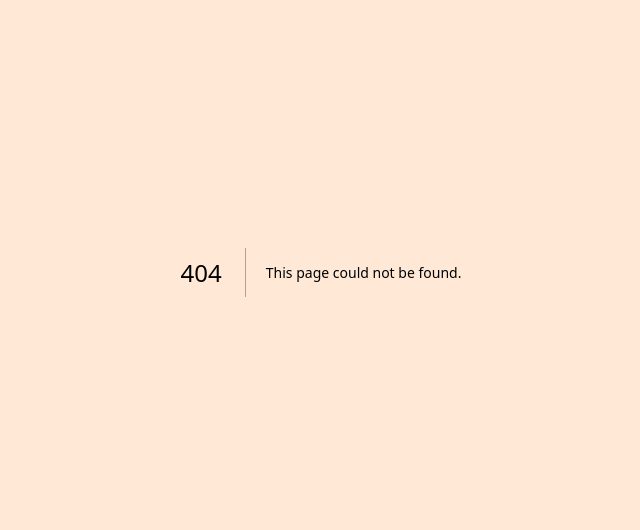
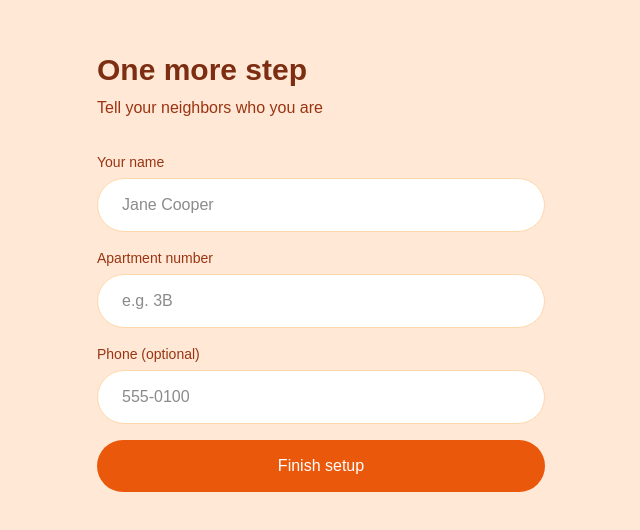
Before and after one commit to mrbeetrootemezthe23rdceo/neighborhoodapp, a Next.js app: page /complete-profile in a window 1280 px wide. Before the commit this address had no page. Shown: the part 128-658 px from the top of the page, without its empty margins (319-959 px from the left). Built offline with nearby package versions, Linux system fonts and the light colour scheme; no server answers.

Commit message:
Convert internal navigation to Next.js Link components

```diff
--- /dev/null
+++ b/src/app/complete-profile/page.tsx
@@ -0,0 +1,105 @@
+'use client'
+
+import { useState } from 'react'
+import { useRouter } from 'next/navigation'
+import { supabase } from '@/lib/supabaseClient'
+
+export default function CompleteProfilePage() {
+  const [name, setName] = useState('')
+  const [apartmentNo, setApartmentNo] = useState('')
+  const [phone, setPhone] = useState('')
+  const [error, setError] = useState<string | null>(null)
+  const [loading, setLoading] = useState(false)
+  const router = useRouter()
+
+  async function handleSubmit(e: React.FormEvent) {
+    e.preventDefault()
+    setError(null)
+    setLoading(true)
+
+    const { data: userData, error: userError } = await supabase.auth.getUser()
+
+    if (userError || !userData.user) {
+      setLoading(false)
+      setError('You need to be logged in to do this.')
+      return
+    }
+
+    const { error } = await supabase
+      .from('residents')
+      .update({ name, apartment_no: apartmentNo, phone })
+      .eq('id', userData.user.id)
+
+    setLoading(false)
+
+    if (error) {
+      setError(error.message)
+      return
+    }
+
+    router.push('/')
+  }
+
+  return (
+    <div className="min-h-screen flex items-center justify-center px-4" style={{ background: '#FFE9D6' }}>
+      <div className="w-full max-w-md">
+        <h1 className="text-3xl font-bold mb-2" style={{ color: '#7C2D12' }}>One more step</h1>
+        <p className="mb-8 text-base" style={{ color: '#9A3412' }}>Tell your neighbors who you are</p>
+
+        <form onSubmit={handleSubmit} className="space-y-4">
+          <div>
+            <label htmlFor="name" className="block text-sm font-medium mb-1.5" style={{ color: '#9A3412' }}>Your name</label>
+            <input
+              id="name"
+              type="text"
+              placeholder="Jane Cooper"
+              value={name}
+              onChange={(e) => setName(e.target.value)}
+              required
+              className="w-full rounded-full bg-white px-6 py-3.5 text-base focus:outline-none focus:ring-2"
+              style={{ border: '1px solid #FED7AA' }}
+            />
+          </div>
+
+          <div>
+            <label htmlFor="apartmentNo" className="block text-sm font-medium mb-1.5" style={{ color: '#9A3412' }}>Apartment number</label>
+            <input
+              id="apartmentNo"
+              type="text"
+              placeholder="e.g. 3B"
+              value={apartmentNo}
+              onChange={(e) => setApartmentNo(e.target.value)}
+              required
+              className="w-full rounded-full bg-white px-6 py-3.5 text-base focus:outline-none focus:ring-2"
+              style={{ border: '1px solid #FED7AA' }}
+            />
+          </div>
+
+          <div>
+            <label htmlFor="phone" className="block text-sm font-medium mb-1.5" style={{ color: '#9A3412' }}>Phone (optional)</label>
+            <input
+              id="phone"
+              type="tel"
+              placeholder="555-0100"
+              value={phone}
+              onChange={(e) => setPhone(e.target.value)}
+              className="w-full rounded-full bg-white px-6 py-3.5 text-base focus:outline-none focus:ring-2"
+              style={{ border: '1px solid #FED7AA' }}
+            />
+          </div>
+
+          {error && <p className="text-red-600 text-sm">{error}</p>}
+
+          <button
+            type="submit"
+            disabled={loading}
+            className="w-full rounded-full text-white py-3.5 text-base font-medium disabled:opacity-50 disabled:cursor-not-allowed cursor-pointer"
+            style={{ backgroundColor: '#EA580C' }}
+          >
+            {loading ? 'Saving...' : 'Finish setup'}
+          </button>
+        </form>
+      </div>
+    </div>
+  )
+}
--- a/src/app/item/[id]/page.tsx
+++ b/src/app/item/[id]/page.tsx
@@ -3,6 +3,7 @@
 import { useEffect, useState } from 'react'
 import { useParams, useRouter } from 'next/navigation'
 import { supabase } from '@/lib/supabaseClient'
+import Link from 'next/link'
 
 type Item = {
   id: string
@@ -158,13 +159,13 @@ export default function ItemDetailPage() {
 
       {isOwnItem ? (
         <div className="mt-7 flex gap-3">
-          <a
+          <Link
             href={`/item/${item.id}/edit`}
             className="flex-1 rounded-full py-3.5 text-base font-medium text-center cursor-pointer"
             style={{ backgroundColor: 'white', color: '#9A3412', border: '1px solid #FED7AA' }}
           >
             Edit
-          </a>
+          </Link>
           <button
             onClick={handleDelete}
             disabled={deleting}
--- a/src/app/messages/page.tsx
+++ b/src/app/messages/page.tsx
@@ -3,6 +3,7 @@
 import { useEffect, useState } from 'react'
 import { useRouter } from 'next/navigation'
 import { supabase } from '@/lib/supabaseClient'
+import Link from 'next/link'
 
 type Conversation = {
   id: string
@@ -63,7 +64,7 @@ export default function MessagesListPage() {
           {conversations.map((c) => {
             const otherPerson = c.requester_id === currentUserId ? c.owner : c.requester
             return (
-              <a
+              <Link
                 key={c.id}
                 href={`/messages/${c.id}`}
                 className="block rounded-xl bg-white px-5 py-4 cursor-pointer"
@@ -73,7 +74,7 @@ export default function MessagesListPage() {
                 <p className="text-sm mt-1" style={{ color: '#9A3412' }}>
                   with {otherPerson?.name ?? 'Neighbor'}
                 </p>
-              </a>
+              </Link>
             )
           })}
         </div>
--- a/src/app/my-listings/page.tsx
+++ b/src/app/my-listings/page.tsx
@@ -5,6 +5,7 @@ import { useRouter } from 'next/navigation'
 import { supabase } from '@/lib/supabaseClient'
 import AppHeader from '@/components/AppHeader'
 import ItemCard, { Item } from '@/components/ItemCard'
+import Link from 'next/link'
 
 export default function MyListingsPage() {
   const [checkingAuth, setCheckingAuth] = useState(true)
@@ -52,7 +53,7 @@ export default function MyListingsPage() {
       ) : items.length === 0 ? (
         <p className="text-base" style={{ color: '#B45309' }}>
           You haven&apos;t posted anything yet.{' '}
-          <a href="/list-item" className="font-medium cursor-pointer" style={{ color: '#C2410C' }}>List an item</a>
+          <Link href="/list-item" className="font-medium cursor-pointer" style={{ color: '#C2410C' }}>List an item</Link>
         </p>
       ) : (
         <div className="grid grid-cols-2 sm:grid-cols-3 md:grid-cols-4 gap-5">
--- /dev/null
+++ b/src/app/signup/page.tsx
@@ -0,0 +1,87 @@
+'use client'
+
+import { useState } from 'react'
+import { useRouter } from 'next/navigation'
+import { supabase } from '@/lib/supabaseClient'
+import Link from 'next/link'
+
+export default function SignupPage() {
+  const [email, setEmail] = useState('')
+  const [password, setPassword] = useState('')
+  const [error, setError] = useState<string | null>(null)
+  const [loading, setLoading] = useState(false)
+  const router = useRouter()
+
+  async function handleSubmit(e: React.FormEvent) {
+    e.preventDefault()
+    setError(null)
+    setLoading(true)
+
+    const { error } = await supabase.auth.signUp({ email, password })
+
+    setLoading(false)
+
+    if (error) {
+      setError(error.message)
+      return
+    }
+
+    router.push('/complete-profile')
+  }
+
+  return (
+    <div className="min-h-screen flex items-center justify-center px-4" style={{ background: '#FFE9D6' }}>
+      <div className="w-full max-w-md">
+        <h1 className="text-3xl font-bold mb-2" style={{ color: '#7C2D12' }}>Create your account</h1>
+        <p className="mb-8 text-base" style={{ color: '#9A3412' }}>Join your building&apos;s tool-sharing group</p>
+
+        <form onSubmit={handleSubmit} className="space-y-4">
+          <div>
+            <label htmlFor="email" className="block text-sm font-medium mb-1.5" style={{ color: '#9A3412' }}>Email</label>
+            <input
+              id="email"
+              type="email"
+              placeholder="you@example.com"
+              value={email}
+              onChange={(e) => setEmail(e.target.value)}
+              required
+              className="w-full rounded-full bg-white px-6 py-3.5 text-base focus:outline-none focus:ring-2"
+              style={{ border: '1px solid #FED7AA' }}
+            />
+          </div>
+
+          <div>
+            <label htmlFor="password" className="block text-sm font-medium mb-1.5" style={{ color: '#9A3412' }}>Password</label>
+            <input
+              id="password"
+              type="password"
+              placeholder="At least 6 characters"
+              value={password}
+              onChange={(e) => setPassword(e.target.value)}
+              required
+              minLength={6}
+              className="w-full rounded-full bg-white px-6 py-3.5 text-base focus:outline-none focus:ring-2"
+              style={{ border: '1px solid #FED7AA' }}
+            />
+          </div>
+
+          {error && <p className="text-red-600 text-sm">{error}</p>}
+
+          <button
+            type="submit"
+            disabled={loading}
+            className="w-full rounded-full text-white py-3.5 text-base font-medium disabled:opacity-50 disabled:cursor-not-allowed cursor-pointer"
+            style={{ backgroundColor: '#EA580C' }}
+          >
+            {loading ? 'Creating account...' : 'Sign up'}
+          </button>
+        </form>
+
+        <p className="text-base mt-6" style={{ color: '#9A3412' }}>
+          Already have an account?{' '}
+          <Link href="/login" className="font-medium cursor-pointer" style={{ color: '#C2410C' }}>Log in</Link>
+        </p>
+      </div>
+    </div>
+  )
+}
--- a/src/components/AppHeader.tsx
+++ b/src/components/AppHeader.tsx
@@ -1,6 +1,7 @@
 'use client'
 
 import { useRouter } from 'next/navigation'
+import Link from 'next/link'
 import { supabase } from '@/lib/supabaseClient'
 
 export default function AppHeader({
@@ -19,7 +20,7 @@ export default function AppHeader({
 
   return (
     <div className="flex items-center gap-4 mb-10 pb-5" style={{ borderBottom: '1px solid #FDBA74' }}>
-      <a href="/" className="text-2xl font-bold whitespace-nowrap" style={{ color: '#7C2D12' }}>ToolShare</a>
+      <Link href="/" className="text-2xl font-bold whitespace-nowrap" style={{ color: '#7C2D12' }}>ToolShare</Link>
 
       {onSearchChange !== undefined && (
         <input
@@ -33,19 +34,19 @@ export default function AppHeader({
         />
       )}
 
-      <a
+      <Link
         href="/list-item"
         className="text-base text-white rounded-full px-6 py-3.5 whitespace-nowrap cursor-pointer"
         style={{ backgroundColor: '#EA580C' }}
       >
         + List item
-      </a>
-      <a href="/my-listings" className="text-base whitespace-nowrap cursor-pointer nav-link" style={{ color: '#9A3412' }}>
+      </Link>
+      <Link href="/my-listings" className="text-base whitespace-nowrap cursor-pointer nav-link" style={{ color: '#9A3412' }}>
         My listings
-      </a>
-      <a href="/messages" className="text-base whitespace-nowrap cursor-pointer nav-link" style={{ color: '#9A3412' }}>
+      </Link>
+      <Link href="/messages" className="text-base whitespace-nowrap cursor-pointer nav-link" style={{ color: '#9A3412' }}>
         Messages
-      </a>
+      </Link>
       <button onClick={handleLogout} className="text-base whitespace-nowrap cursor-pointer nav-link" style={{ color: '#9A3412' }}>
         Log out
       </button>
--- a/src/components/ItemCard.tsx
+++ b/src/components/ItemCard.tsx
@@ -1,4 +1,5 @@
 import CategoryIcon from '@/components/CategoryIcon'
+import Link from 'next/link'
 
 export type Item = {
   id: string
@@ -12,7 +13,7 @@ export type Item = {
 
 export default function ItemCard({ item }: { item: Item }) {
   return (
-    <a
+    <Link
       href={`/item/${item.id}`}
       className="rounded-xl overflow-hidden block transition-colors bg-white cursor-pointer"
       style={{
@@ -41,6 +42,6 @@ export default function ItemCard({ item }: { item: Item }) {
           {item.category} · {item.residents?.apartment_no ?? 'Unknown'}
         </p>
       </div>
-    </a>
+    </Link>
   )
 }
```
